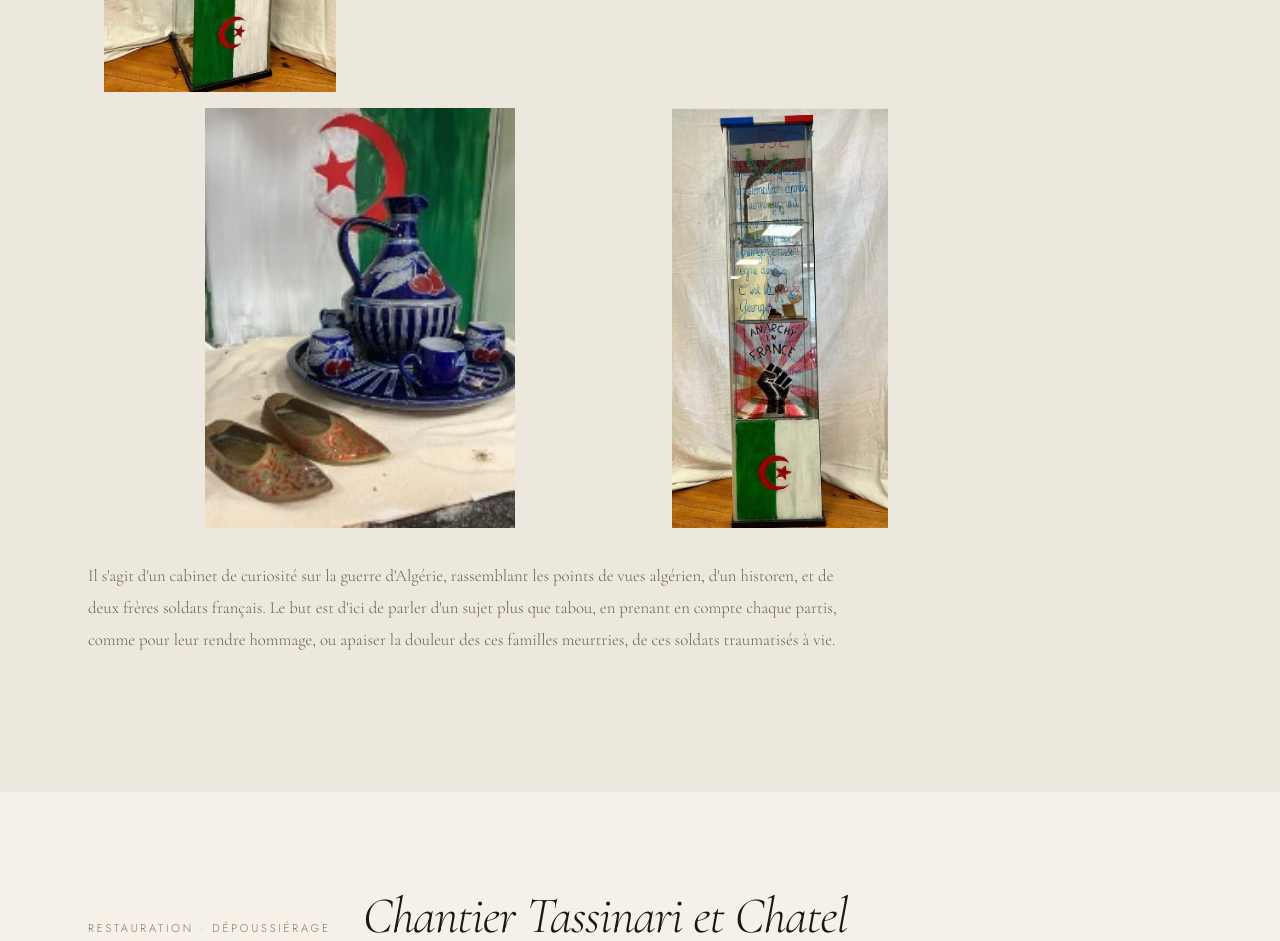
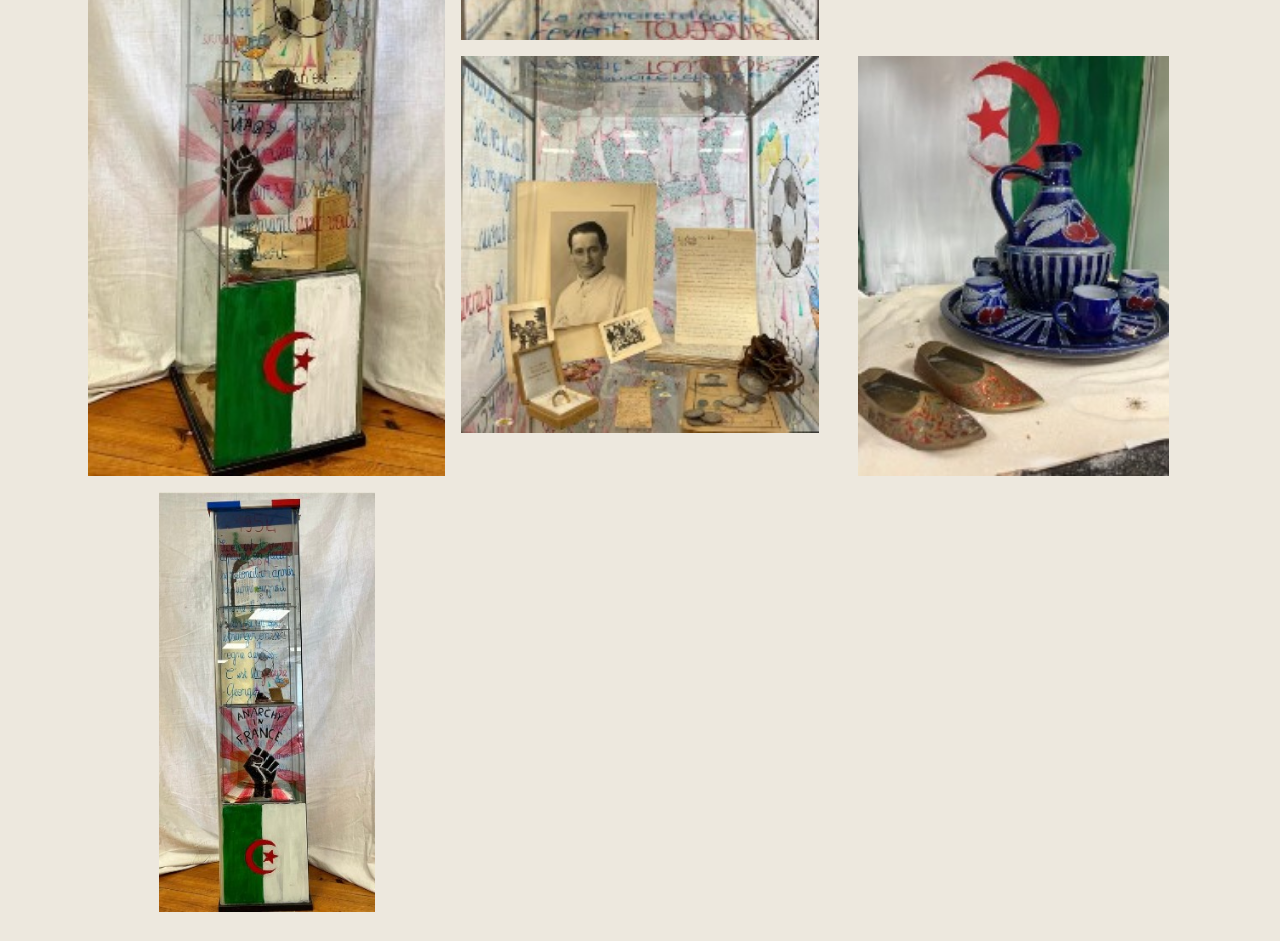
Before and after one commit to Marlouxe/Portfolio_Lola, a plain HTML site: page index.html in a window 1280 px wide. Shown: the part 7407-8348 px from the top of the page. Drawn offline with nearby package versions, Linux system fonts and the light colour scheme.

Commit message:
cabinet mieux

```diff
--- a/style.css
+++ b/style.css
@@ -336,16 +336,20 @@ section:nth-child(even) {
   grid-row: 1 / 3;
 }
 
-/* Cabinet grid: 4 images */
+/* Cabinet grid: 6 images — 1ère grande à gauche sur 2 lignes, 2+3 à droite */
 .grid-cabinet {
   display: grid;
-  grid-template-columns: repeat(4, 1fr);
+  grid-template-columns: 1fr 1fr 1fr;
   grid-template-rows: auto auto;
   gap: 1rem;
 }
 
+.grid-cabinet .photo-card:first-child {
+  grid-row: 1 / 3;
+}
+
 .grid-cabinet .img-wide {
-  grid-column: span 2;
+  grid-column: span 1;
 }
 
 /* References grid */
@@ -381,6 +385,12 @@ section:nth-child(even) {
   object-fit: contain;
   display: block;
   transition: transform 0.6s ease;
+}
+
+.grid-cabinet .photo-card:first-child img {
+  height: 100%;
+  max-height: none;
+  object-fit: cover;
 }
 
 .photo-card:hover img {
```
